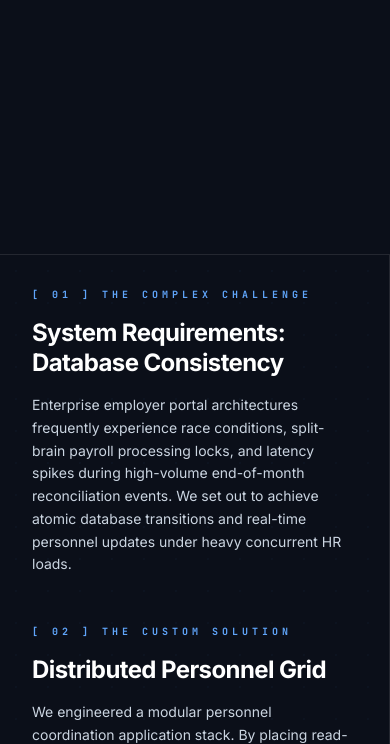
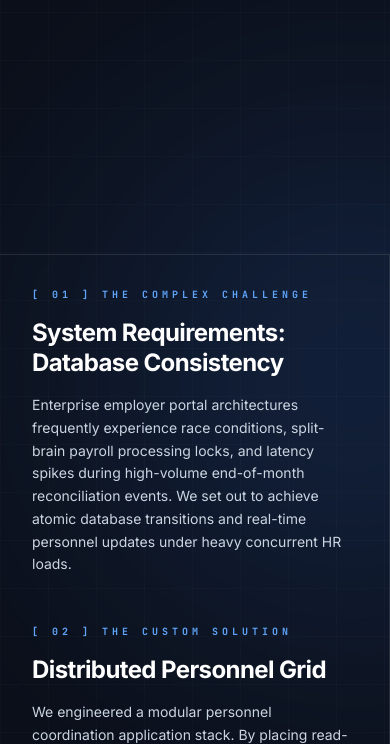
Before and after one commit to The-Code-Consortium/landing-page, a React (Vite) app: page /project/ecommerce-build in a window 390 px wide. Shown: the part 1256-2000 px from the top of the page. Built offline with nearby package versions, Linux system fonts and the light colour scheme.

Commit message:
feat: enhance visibility of ambient background effects on Ecommerce page

```diff
--- a/src/EcommerceBuild.jsx
+++ b/src/EcommerceBuild.jsx
@@ -1143,9 +1143,69 @@ const EcommerceBuild = () => {
                     </div>
                 </section>
 
+                {/* Ambient Background Area below Command Center */}
+                <div className="relative overflow-hidden w-full bg-[#0b0f19]">
+
+                    {/* Slow-drifting premium ambient glows */}
+                    <div className="absolute inset-0 z-0 pointer-events-none overflow-hidden select-none">
+                        {/* Soft blue ambient glow top-left */}
+                        <motion.div
+                            animate={{
+                                x: [0, 60, -40, 0],
+                                y: [0, 80, -50, 0],
+                                scale: [1, 1.15, 0.9, 1],
+                            }}
+                            transition={{
+                                duration: 30,
+                                repeat: Infinity,
+                                ease: "easeInOut"
+                            }}
+                            className="absolute top-[10%] left-[-20%] w-[800px] h-[800px] rounded-full bg-[radial-gradient(circle_at_center,rgba(59,130,246,0.20)_0%,transparent_70%)] blur-[100px]"
+                        />
+
+                        {/* Soft indigo ambient glow mid-right */}
+                        <motion.div
+                            animate={{
+                                x: [0, -80, 40, 0],
+                                y: [0, 100, -70, 0],
+                                scale: [1, 0.95, 1.1, 1],
+                            }}
+                            transition={{
+                                duration: 35,
+                                repeat: Infinity,
+                                ease: "easeInOut"
+                            }}
+                            className="absolute top-[40%] right-[-20%] w-[900px] h-[900px] rounded-full bg-[radial-gradient(circle_at_center,rgba(99,102,241,0.20)_0%,transparent_70%)] blur-[110px]"
+                        />
+
+                        {/* Soft cyan ambient glow bottom-left */}
+                        <motion.div
+                            animate={{
+                                x: [0, 50, -60, 0],
+                                y: [0, -70, 60, 0],
+                                scale: [1, 1.1, 0.9, 1],
+                            }}
+                            transition={{
+                                duration: 28,
+                                repeat: Infinity,
+                                ease: "easeInOut"
+                            }}
+                            className="absolute bottom-[5%] left-[10%] w-[850px] h-[850px] rounded-full bg-[radial-gradient(circle_at_center,rgba(6,182,212,0.20)_0%,transparent_70%)] blur-[100px]"
+                        />
+
+                        {/* Faint premium background grid panning effect */}
+                        <div
+                            className="absolute inset-0 opacity-[0.20] mix-blend-overlay bg-[linear-gradient(to_right,rgba(255,255,255,0.08)_1px,transparent_1px),linear-gradient(to_bottom,rgba(255,255,255,0.08)_1px,transparent_1px)] bg-[size:48px_48px]"
+                            style={{
+                                maskImage: 'radial-gradient(ellipse_at_center, black, transparent 80%)',
+                                WebkitMaskImage: 'radial-gradient(ellipse_at_center, black, transparent 80%)'
+                            }}
+                        />
+                    </div>
+
                     {/* Scroll-Reveal Section */}
                     <section
-                    className="min-h-[80vh] flex flex-col justify-center bg-[#0b0f19] relative overflow-hidden py-20 border-b border-white/10"
+                        className="min-h-[80vh] flex flex-col justify-center relative z-10 overflow-hidden py-20 border-b border-white/10"
                     >
                         <div className="max-w-[1440px] w-full mx-auto px-8 md:px-16 flex flex-col items-start space-y-4">
                             <motion.span
@@ -1170,7 +1230,7 @@ const EcommerceBuild = () => {
                     </section>
 
                     {/* Technical Split Panel: Deep Midnight Blue Background */}
-                <section className="bg-[#0b0f19] border-b border-white/10 bg-[radial-gradient(rgba(59,130,246,0.03)_1px,transparent_1px)] [background-size:32px_32px]">
+                    <section className="relative z-10 border-b border-white/10 bg-[radial-gradient(rgba(59,130,246,0.03)_1px,transparent_1px)] [background-size:32px_32px]">
                     <motion.div
                         className="max-w-[1440px] mx-auto grid grid-cols-1 md:grid-cols-12 min-h-[600px]"
                         {...globalRevealProps}
@@ -1233,7 +1293,7 @@ const EcommerceBuild = () => {
                 </section>
 
                 {/* Multi-Feature Gallery: Dark Charcoal Background */}
-                <section className="px-8 md:px-16 py-16 md:py-24 bg-[#0b0f19]">
+                <section className="relative z-10 px-8 md:px-16 py-16 md:py-24 bg-transparent">
                     <motion.div
                         className="max-w-[1440px] mx-auto"
                         {...globalRevealProps}
@@ -1314,6 +1374,7 @@ const EcommerceBuild = () => {
                         </div>
                     </motion.div>
                 </section>
+            </div>
         </main>
 
             <RelatedProjects currentProject="ecommerce" isDarkTheme={true} />
```
Lines whose indentation alone changed are shown as unchanged.
